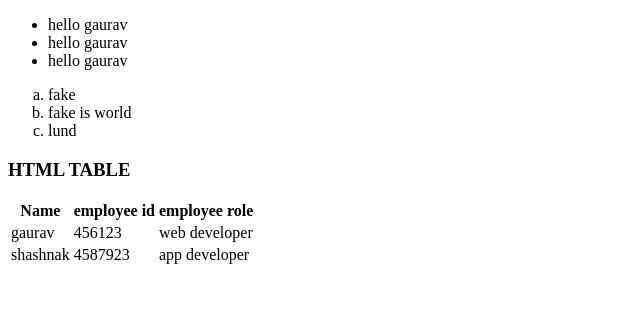
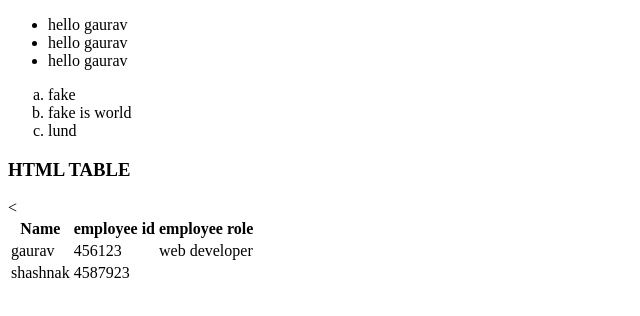
Before and after one commit to Gauravshukhu/Html-Css, a plain HTML site: page Table and List.html in a window 1280 px wide. Shown: the whole page, without its empty margins (0-640 px from the left). Drawn offline with Linux system fonts and the light colour scheme.

Commit message:
Html-Css/ Table and List.html

```diff
--- a/Table and List.html
+++ b/Table and List.html
@@ -41,7 +41,7 @@
             <tr>
                 <td> shashnak </td>
                 <td> 4587923 </td>
-                <td> app developer </td>
+                <
             </tr>
         </tbody>
     </table>
```
